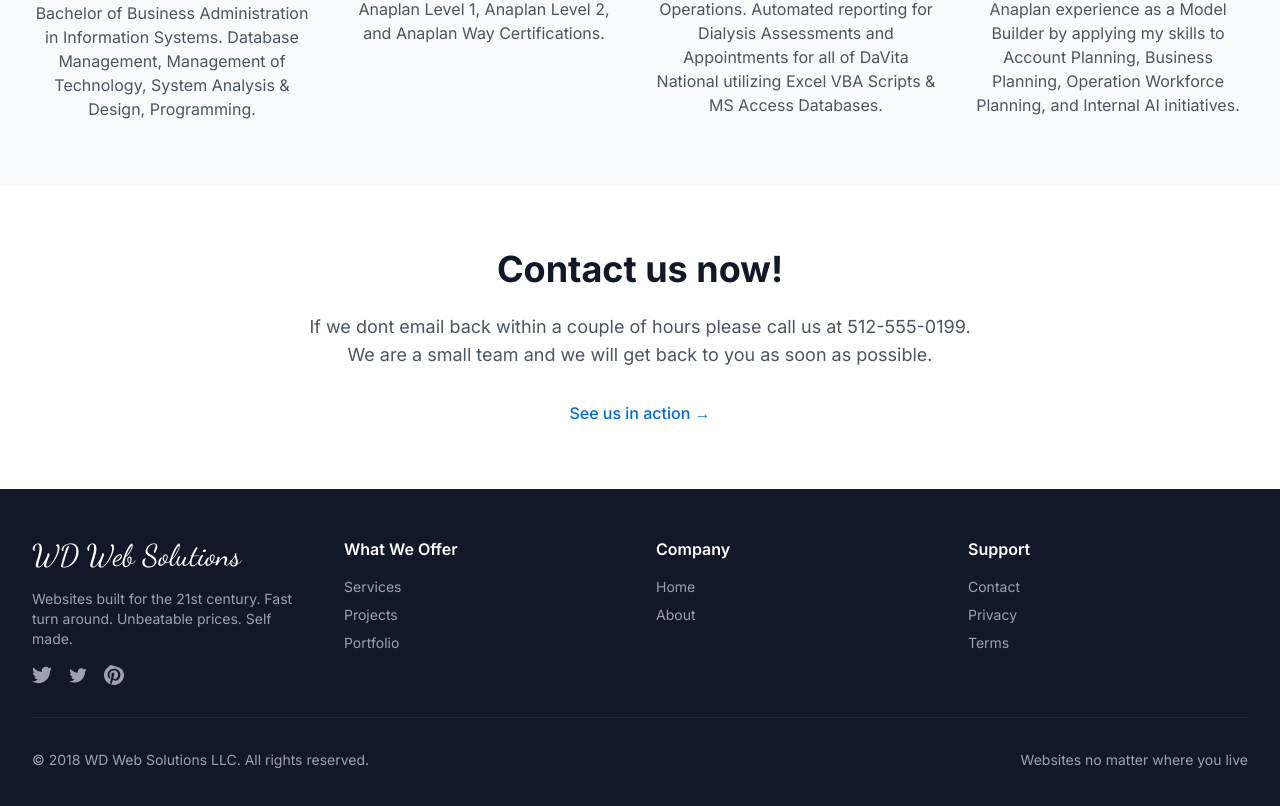
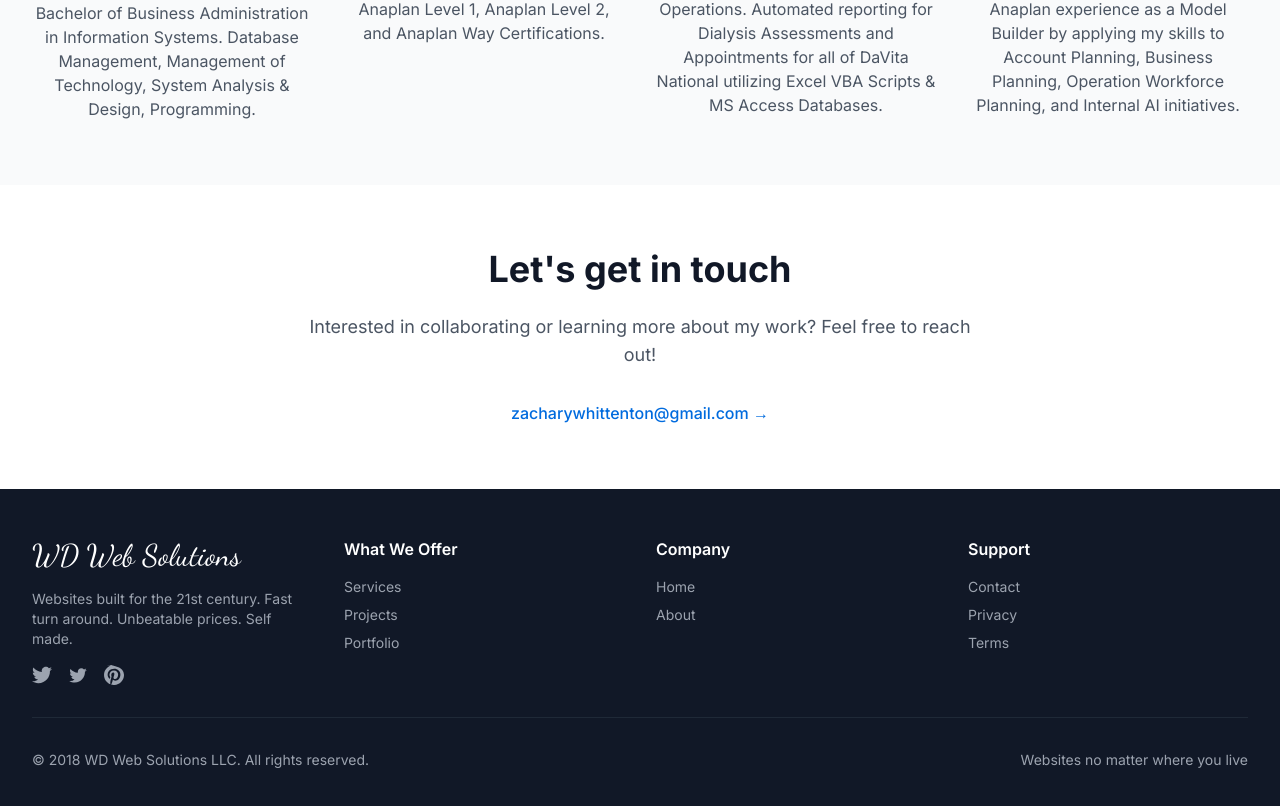
Before and after one commit to ZacharyWhittenton/Whittenton.me, an Angular app: page / in a window 1280 px wide. Shown: the part 1471-2277 px from the top of the page. Built offline with nearby package versions, Linux system fonts and the light colour scheme.

Commit message:
Home page completed

```diff
--- a/src/app/pages/home/home.component.html
+++ b/src/app/pages/home/home.component.html
@@ -96,13 +96,13 @@
 <section class="py-16 bg-white">
   <div class="max-w-7xl mx-auto px-4 sm:px-6 lg:px-8 text-center">
     <h2 class="text-3xl font-bold text-gray-900 sm:text-4xl mb-6">
-      Contact us now!
+      Let's get in touch
     </h2>
     <p class="text-lg text-gray-600 mb-8 max-w-2xl mx-auto">
-      If we dont email back within a couple of hours please call us at 512-555-0199. We are a small team and we will get back to you as soon as possible.
+      Interested in collaborating or learning more about my work? Feel free to reach out!
     </p>
     <a href="/contact" class="text-lemonade-pink hover:text-lemonade-pink-hover font-medium">
-      See us in action →
+      zacharywhittenton&#64;gmail.com →
     </a>
   </div>
 </section>
```
